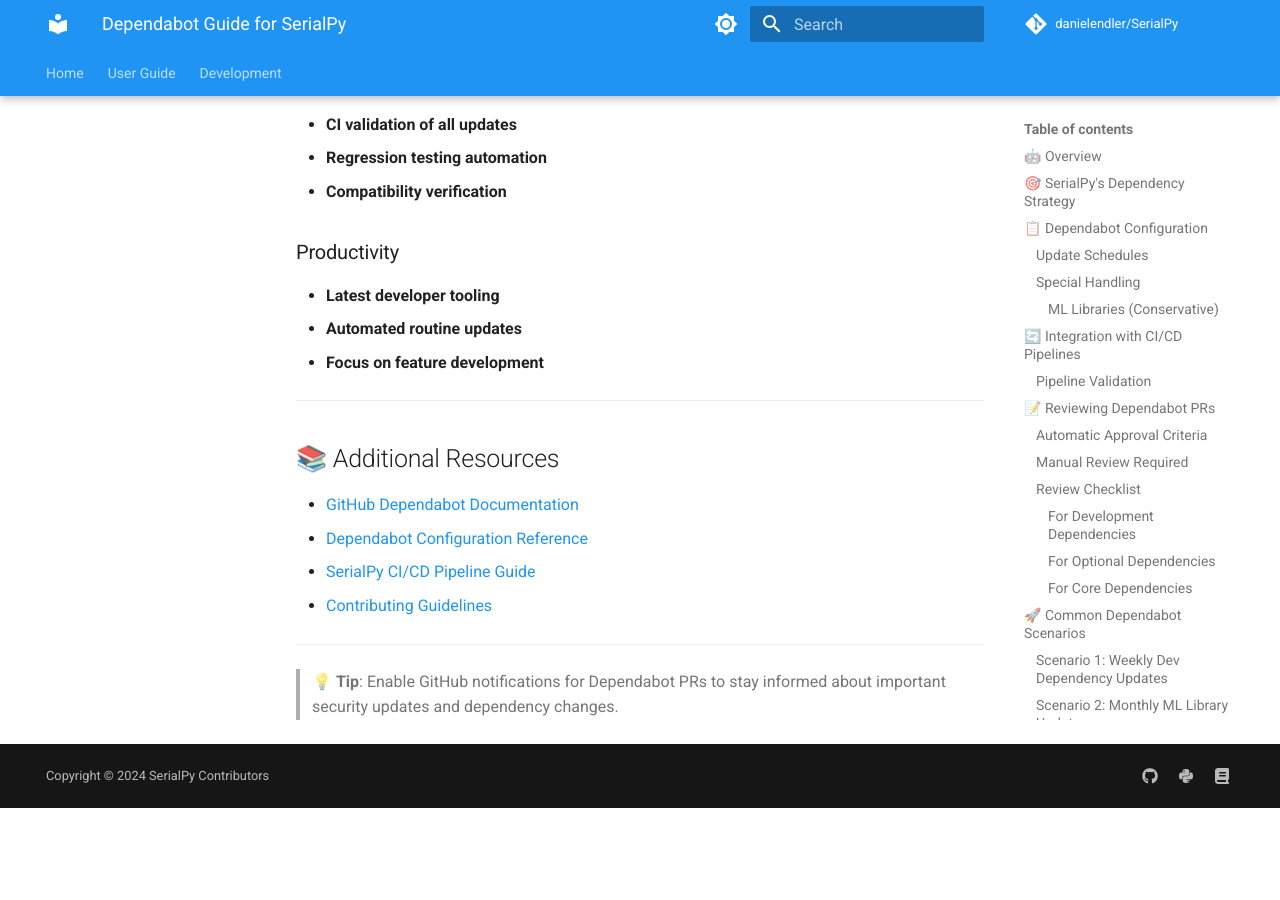
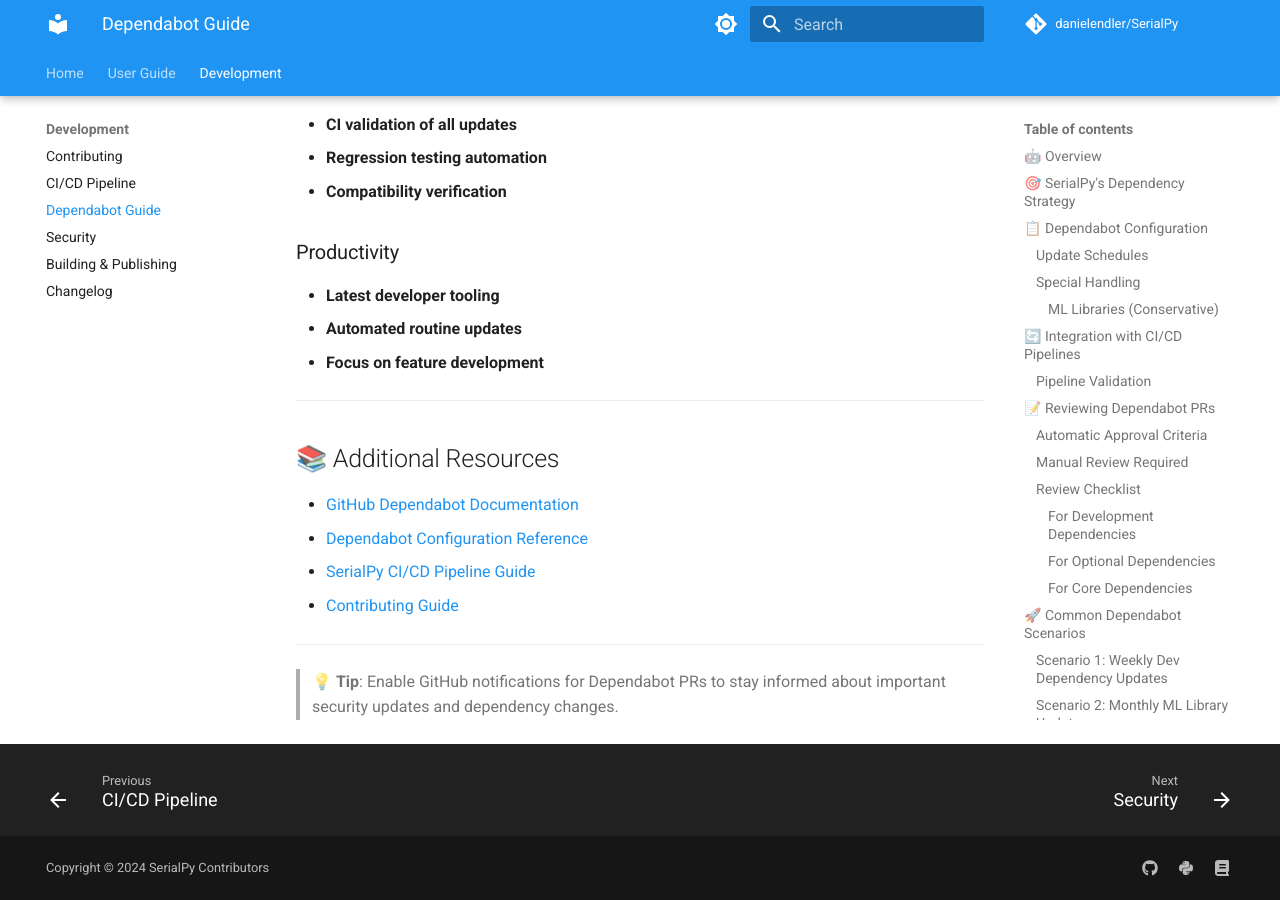
Before and after one commit to danielendler/datason, an MkDocs documentation site: the page built from docs/DEPENDABOT_GUIDE.md, in a window 1280 px wide and 900 px high, scrolled down 5975 px. Built offline with MkDocs 1.6.1 and Material for MkDocs 9.7.7, drawn with Linux system fonts in a browser that asks for light colours; comment, search, counter and statistics services are not loaded; the version menu is left out; before the commit the page ends 6783 px from its top, so only the background shows below that.

Commit message:
📚 Fix MkDocs strict mode issues - Add Dependabot Guide to navigation and fix broken link

```diff
--- a/docs/DEPENDABOT_GUIDE.md
+++ b/docs/DEPENDABOT_GUIDE.md
@@ -280,7 +280,7 @@
 - [GitHub Dependabot Documentation](https://docs.github.com/en/code-security/dependabot)
 - [Dependabot Configuration Reference](https://docs.github.com/en/code-security/dependabot/dependabot-version-updates/configuration-options-for-the-dependabot.yml-file)
 - [SerialPy CI/CD Pipeline Guide](CI_PIPELINE_GUIDE.md)
-- [Contributing Guidelines](../CONTRIBUTING.md)
+- [Contributing Guide](CONTRIBUTING.md)
 
 ---
 
--- a/mkdocs.yml
+++ b/mkdocs.yml
@@ -131,6 +131,7 @@
   - Development:
     - Contributing: CONTRIBUTING.md
     - CI/CD Pipeline: CI_PIPELINE_GUIDE.md
+    - Dependabot Guide: DEPENDABOT_GUIDE.md
     - Security: SECURITY.md
     - Building & Publishing: BUILD_PUBLISH.md
     - Changelog: CHANGELOG.md
```
